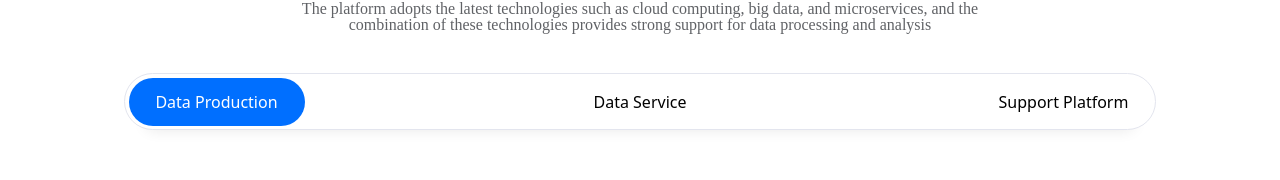
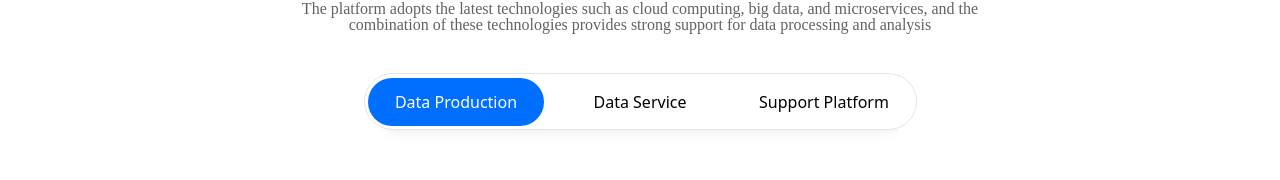
Before and after one commit to kleptoplasty/tanggu-protal, a Nuxt app: page / in a window 1280 px wide. Shown: the part 751-931 px from the top of the page. Built offline with nearby package versions, Linux system fonts and the light colour scheme.

Commit message:
edit: 优化

```diff
--- a/components/base/Tabs.vue
+++ b/components/base/Tabs.vue
@@ -1,6 +1,6 @@
 <template>
   <div
-    :class="`bg-white shadow-regal-xl rounded-4xl border-regal-black-300 border-[0.5px] self-center mt-4 w-moblie-w p-[3.5px] xl:mt-14 xl:border-[1px] xl:w-[1032px] mx-auto`"
+    :class="`bg-white shadow-regal-xl rounded-4xl border-regal-black-300 border-[0.5px] self-center mt-4 max-w-[343px] p-[3.5px] xl:mt-14 xl:border-[1px] xl:max-w-[1032px] mx-auto`"
   >
     <div :class="`flex flex-row max-w-[335px] space-x-2 h-[38px] justify-between xl:h-12 xl:max-w-[1024px]`">
       <div
```
